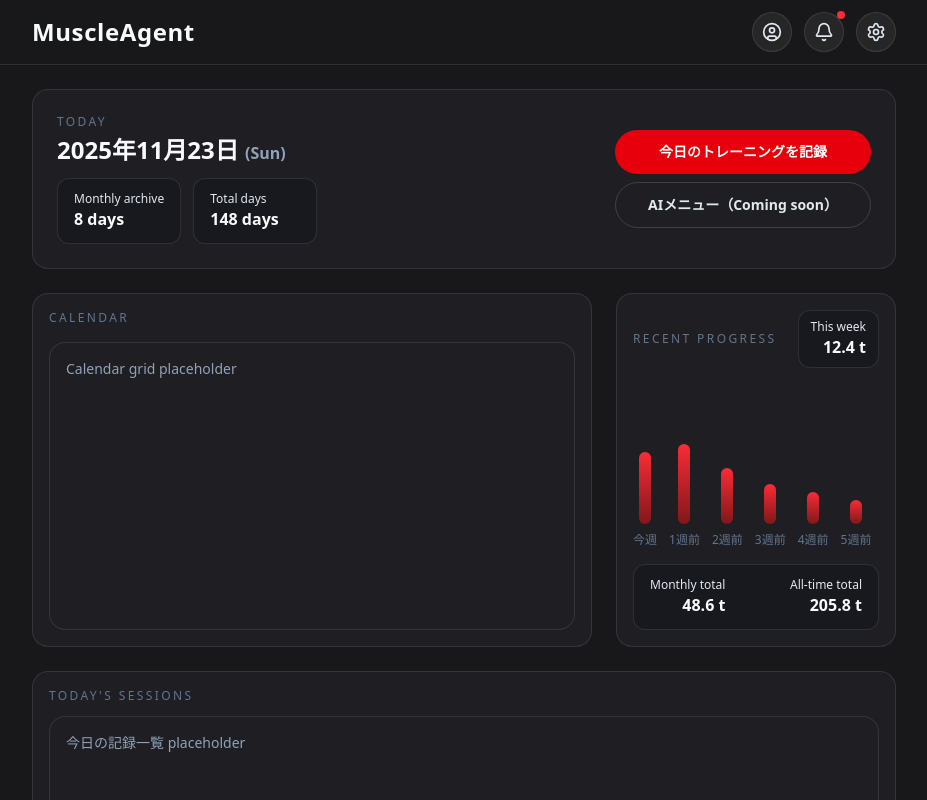
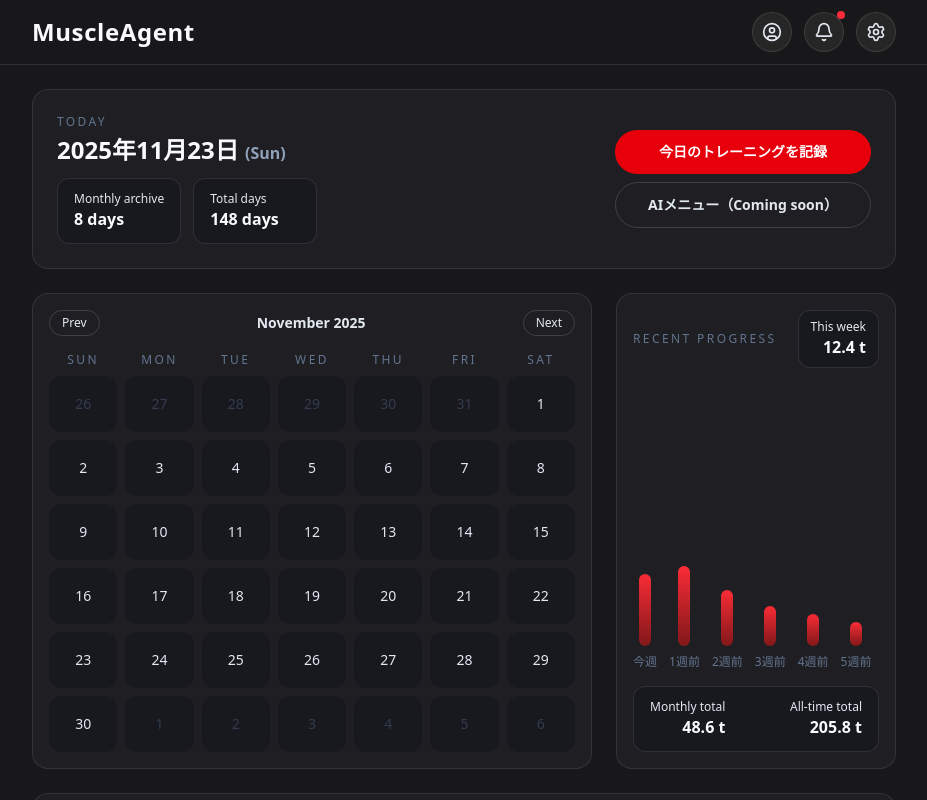
Before and after one commit to j911012/MuscleAgent, a Next.js app: page /dashboard in a window 1280 px wide. Shown: the top 800 px of the page, without its empty margins (176-1103 px from the left). Built offline with nearby package versions, Linux system fonts and the light colour scheme.

Commit message:
カレンダーロジック実装

```diff
--- a/src/app/dashboard/page.tsx
+++ b/src/app/dashboard/page.tsx
@@ -1,3 +1,8 @@
+"use client";
+
+import { CalendarCard } from "@/components/CalendarCard";
+import { useState } from "react";
+
 const today = new Date();
 const weekday = today.toLocaleString("en-US", { weekday: "short" });
 const dateLabel = today.toLocaleDateString("ja-JP", {
@@ -72,6 +77,8 @@ const WeeklyTrendCard = () => {
 };
 
 export default function DashboardPage() {
+  const [viewDate, setViewDate] = useState(new Date());
+
   return (
     <div className="flex flex-col gap-6">
       <section className="rounded-2xl border border-white/10 bg-[#1f1f23] p-6 text-slate-300">
@@ -109,14 +116,7 @@ export default function DashboardPage() {
       </section>
 
       <section className="grid gap-6 lg:grid-cols-[2fr_1fr]">
-        <div className="rounded-2xl border border-white/10 bg-[#1f1f23] p-4">
-          <div className="mb-4">
-            <p className="text-xs uppercase tracking-[0.2em] text-slate-500">
-              Calendar
-            </p>
-          </div>
-          <PlaceholderCard label="Calendar grid placeholder" height="h-72" />
-        </div>
+        <CalendarCard viewDate={viewDate} />
 
         <WeeklyTrendCard />
       </section>
--- a/src/components/CalendarCard.tsx
+++ b/src/components/CalendarCard.tsx
@@ -1,24 +1,99 @@
-import { CalendarActionButton } from "@/components/CalendarActionButton";
+import { useMemo } from "react";
 
-export const CalendarCard = () => {
+type CalendarCardProps = {
+  viewDate: Date;
+};
+
+const WEEKDAYS = ["Sun", "Mon", "Tue", "Wed", "Thu", "Fri", "Sat"];
+
+export const CalendarCard = ({ viewDate }: CalendarCardProps) => {
+  const todayStr = formatDate(new Date());
+  const monthMatrix = useMemo(() => getMonthMatrix(viewDate), [viewDate]);
+
   return (
-    <section className="rounded-2xl border border-white/10 bg-[#1f1f23] p-5 shadow-sm shadow-black/40">
-      <div className="flex items-center justify-between gap-2">
-        <div>
-          <p className="text-lg uppercase tracking-widest text-slate-500">
-            Training Calendar
-          </p>
-        </div>
+    <section className="rounded-2xl border border-white/10 bg-[#1f1f23] p-4">
+      {/* ヘッダー */}
+      <header className="mb-4 flex items-center justify-between text-sm text-slate-200">
+        <button
+          type="button"
+          onClick={() => {}}
+          className="rounded-full border border-white/15 px-3 py-1 text-xs hover:border-white/30"
+        >
+          Prev
+        </button>
+        <p className="font-semibold">{formatMonthTitle(viewDate)}</p>
+        <button
+          type="button"
+          onClick={() => {}}
+          className="rounded-full border border-white/15 px-3 py-1 text-xs hover:border-white/30"
+        >
+          Next
+        </button>
+      </header>
+
+      {/* 曜日 */}
+      <div className="grid grid-cols-7 gap-2 text-center text-xs uppercase tracking-[0.2em] text-slate-500">
+        {WEEKDAYS.map((day) => (
+          <span key={day}>{day}</span>
+        ))}
       </div>
 
-      <div className="mt-4 flex h-60 items-center justify-center rounded-xl bg-[#18181f] text-xs text-slate-500">
-        後で実装
-      </div>
+      {/* 日付 */}
+      <div className="mt-2 grid grid-cols-7 gap-2">
+        {monthMatrix.map((date) => {
+          const dateStr = formatDate(date);
+          const isCurrentMonth = date.getMonth() === viewDate.getMonth();
+          const isToday = dateStr === todayStr;
 
-      <div className="mt-5 flex flex-row gap-3">
-        <CalendarActionButton label="Workout" variant="primary" />
-        <CalendarActionButton label="AI Menu" variant="secondary" />
+          return (
+            <div
+              key={dateStr}
+              className={`flex h-14 flex-col items-center justify-center rounded-xl border border-transparent bg-[#18181f] text-sm ${
+                isCurrentMonth ? "text-slate-200" : "text-slate-600/60"
+              } ${isToday ? "text-red-400" : ""}`}
+            >
+              <span>{date.getDate()}</span>
+            </div>
+          );
+        })}
       </div>
     </section>
   );
 };
+
+/**
+ * 日付を "YYYY-MM-DD" にそろえる
+ * @param date Date
+ * @returns "YYYY-MM-DD"
+ */
+const formatDate = (date: Date) =>
+  `${date.getFullYear()}-${String(date.getMonth() + 1).padStart(
+    2,
+    "0"
+  )}-${String(date.getDate()).padStart(2, "0")}`;
+
+/**
+ * "January 2025" みたいな 月のタイトル文字列を作る
+ * @param date
+ * @returns
+ */
+const formatMonthTitle = (date: Date) =>
+  date.toLocaleString("en-US", { month: "long", year: "numeric" });
+
+/**
+ * カレンダーのマス目用の日付 42個を作る
+ * @param viewDate
+ * @returns
+ */
+const getMonthMatrix = (viewDate: Date) => {
+  const start = new Date(viewDate.getFullYear(), viewDate.getMonth(), 1);
+  const startWeekday = start.getDay();
+  const firstCell = new Date(start);
+  firstCell.setDate(firstCell.getDate() - startWeekday);
+
+  return Array.from({ length: 42 }, (_, i) => {
+    const d = new Date(firstCell);
+    d.setDate(firstCell.getDate() + i);
+    return d;
+  });
+};
```
